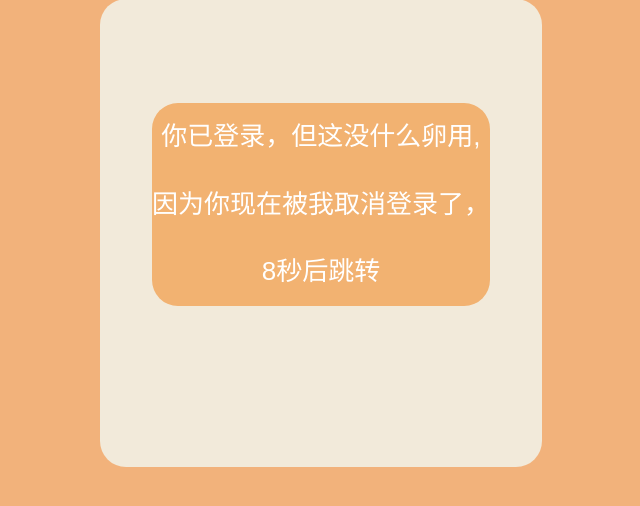
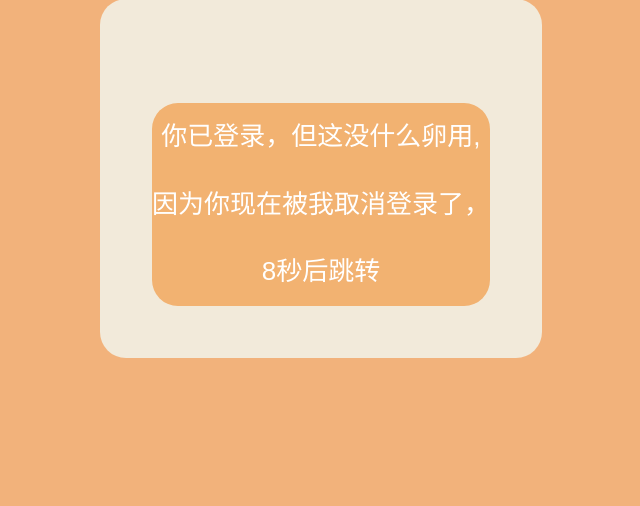
Before and after one commit to YxMingY/PlatForm, a PHP site: page / in a window 1280 px wide. Shown: the part 27-533 px from the top of the page, without its empty margins (319-959 px from the left). Run offline with PHP 8.4, Linux system fonts and the light colour scheme; the visitor is signed in with stand-in values (Sample User, id 1).

Commit message:
mi ren de

```diff
--- a/www/css/style.css
+++ b/www/css/style.css
@@ -15,13 +15,11 @@ body{
 	margin: 50px auto 0;
 	background-color: #f2eada;
 	width: 850px;
-	height: 100vh;
 	text-align: center;
 	border-radius: 50px;
 	display: block;
 	animation: slide-up 0.5s;
 	overflow: hidden;
-	padding-bottom: 100px;
 }
 
 #notice{
```
Also changed, not shown: www/img/vcode/653vjff1ffc6rb5r8dj2ggha92.png.
